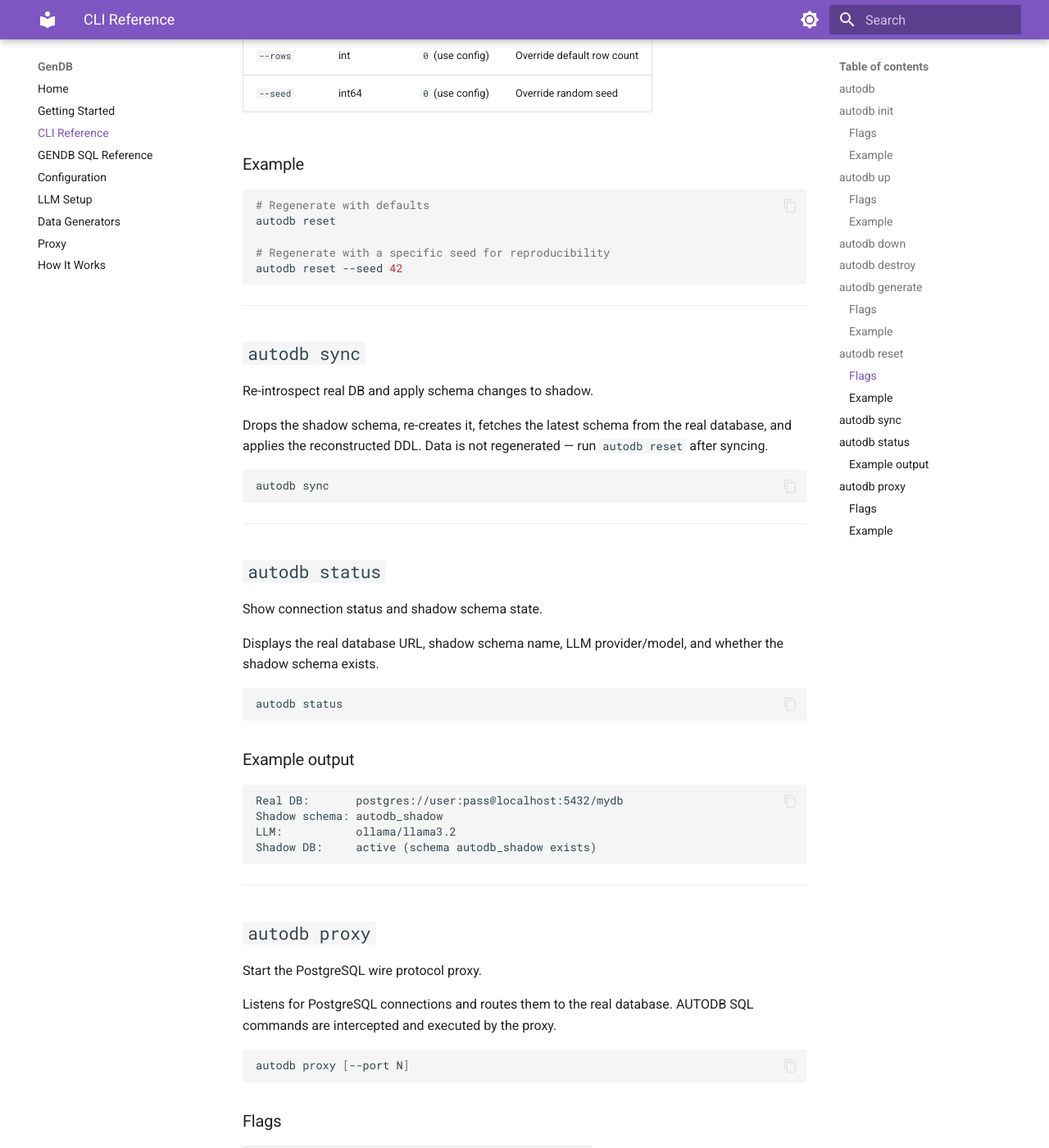
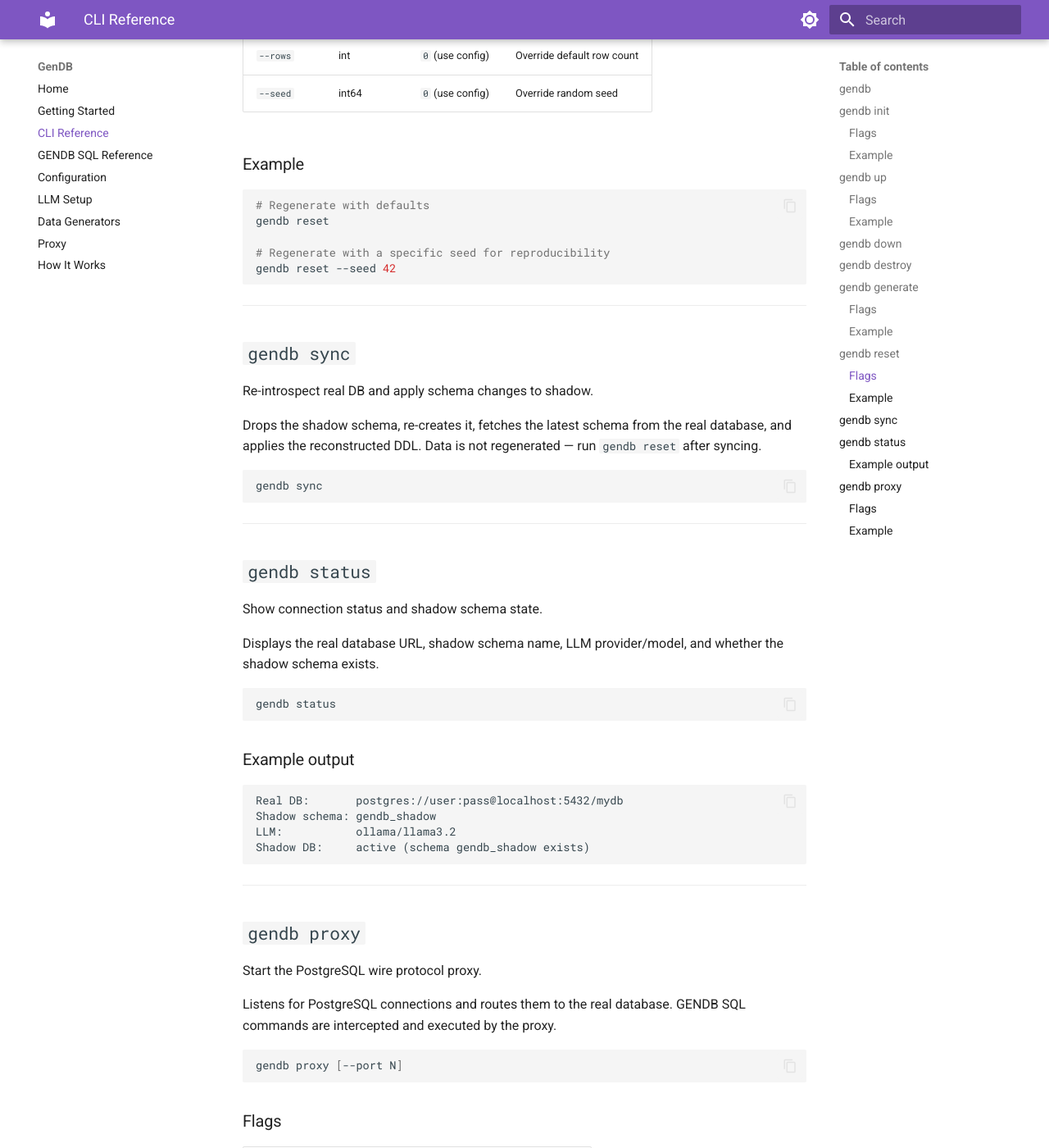
Before and after one commit to nvoxland/gendb, an MkDocs documentation site: the page built from docs/cli.md, in a window 1280 px wide and 1400 px high, scrolled down 3099 px. Shown: the whole window at 82% size. Built offline with MkDocs 1.6.1 and Material for MkDocs 9.7.7, drawn with Linux system fonts in a browser that asks for light colours; some of the changed text lies outside the part shown.

Commit message:
Renamed to GenDB

````diff
--- a/docs/cli.md
+++ b/docs/cli.md
@@ -1,21 +1,21 @@
 # CLI Reference
 
-## `autodb`
+## `gendb`
 
-AutoDB — synthetic database for development & testing.
+GenDB — synthetic database for development & testing.
 
 Creates a shadow schema with LLM-analyzed synthetic data inside your real PostgreSQL database. Developers can work against realistic data without production PII.
 
 ---
 
-## `autodb init`
+## `gendb init`
 
-Initialize AutoDB by introspecting the real database.
+Initialize GenDB by introspecting the real database.
 
-Connects to the real database, introspects the schema, and creates `autodb.yaml`.
+Connects to the real database, introspects the schema, and creates `gendb.yaml`.
 
 ```bash
-autodb init --url <connection-string>
+gendb init --url <connection-string>
 ```
 
 ### Flags
@@ -27,19 +27,19 @@
 ### Example
 
 ```bash
-autodb init --url postgres://user:pass@localhost:5432/mydb
+gendb init --url postgres://user:pass@localhost:5432/mydb
 ```
 
 ---
 
-## `autodb up`
+## `gendb up`
 
 Create shadow schema, apply tables, and generate synthetic data.
 
-Creates an `autodb_shadow` schema inside your real database, clones the table structure from the `public` schema, and generates synthetic data using the configured LLM.
+Creates a `gendb_shadow` schema inside your real database, clones the table structure from the `public` schema, and generates synthetic data using the configured LLM.
 
 ```bash
-autodb up [--rows N] [--seed N]
+gendb up [--rows N] [--seed N]
 ```
 
 ### Flags
@@ -52,47 +52,47 @@
 ### Example
 
 ```bash
-# Use defaults from autodb.yaml
-autodb up
+# Use defaults from gendb.yaml
+gendb up
 
 # Generate 500 rows per table with a specific seed
-autodb up --rows 500 --seed 12345
+gendb up --rows 500 --seed 12345
 ```
 
 ---
 
-## `autodb down`
+## `gendb down`
 
 No-op — the shadow schema persists inside your database automatically.
 
-The shadow schema lives in the same database as your real data and doesn't need to be "stopped". To remove it, use `autodb destroy`.
+The shadow schema lives in the same database as your real data and doesn't need to be "stopped". To remove it, use `gendb destroy`.
 
 ```bash
-autodb down
+gendb down
 ```
 
 ---
 
-## `autodb destroy`
+## `gendb destroy`
 
 Drop the shadow schema and all its data.
 
-Drops the `autodb_shadow` schema and all tables within it using `CASCADE`.
+Drops the `gendb_shadow` schema and all tables within it using `CASCADE`.
 
 ```bash
-autodb destroy
+gendb destroy
 ```
 
 ---
 
-## `autodb generate`
+## `gendb generate`
 
 Generate synthetic data (without truncating existing data).
 
-Appends new synthetic rows to the shadow schema tables. Requires the shadow schema to exist (`autodb up`).
+Appends new synthetic rows to the shadow schema tables. Requires the shadow schema to exist (`gendb up`).
 
 ```bash
-autodb generate [--rows N] [--seed N]
+gendb generate [--rows N] [--seed N]
 ```
 
 ### Flags
@@ -106,22 +106,22 @@
 
 ```bash
 # Add another batch of rows
-autodb generate
+gendb generate
 
 # Add 200 more rows
-autodb generate --rows 200
+gendb generate --rows 200
 ```
 
 ---
 
-## `autodb reset`
+## `gendb reset`
 
 Truncate and regenerate all synthetic data.
 
 Truncates all tables in the shadow schema, then regenerates fresh data. Requires the shadow schema to exist.
 
 ```bash
-autodb reset [--rows N] [--seed N]
+gendb reset [--rows N] [--seed N]
 ```
 
 ### Flags
@@ -135,55 +135,55 @@
 
 ```bash
 # Regenerate with defaults
-autodb reset
+gendb reset
 
 # Regenerate with a specific seed for reproducibility
-autodb reset --seed 42
+gendb reset --seed 42
 ```
 
 ---
 
-## `autodb sync`
+## `gendb sync`
 
 Re-introspect real DB and apply schema changes to shadow.
 
-Drops the shadow schema, re-creates it, fetches the latest schema from the real database, and applies the reconstructed DDL. Data is not regenerated — run `autodb reset` after syncing.
+Drops the shadow schema, re-creates it, fetches the latest schema from the real database, and applies the reconstructed DDL. Data is not regenerated — run `gendb reset` after syncing.
 
 ```bash
-autodb sync
+gendb sync
 ```
 
 ---
 
-## `autodb status`
+## `gendb status`
 
 Show connection status and shadow schema state.
 
 Displays the real database URL, shadow schema name, LLM provider/model, and whether the shadow schema exists.
 
 ```bash
-autodb status
+gendb status
 ```
 
 ### Example output
 
 ```
 Real DB:       postgres://user:pass@localhost:5432/mydb
-Shadow schema: autodb_shadow
+Shadow schema: gendb_shadow
 LLM:           ollama/llama3.2
-Shadow DB:     active (schema autodb_shadow exists)
+Shadow DB:     active (schema gendb_shadow exists)
 ```
 
 ---
 
-## `autodb proxy`
+## `gendb proxy`
 
 Start the PostgreSQL wire protocol proxy.
 
-Listens for PostgreSQL connections and routes them to the real database. AUTODB SQL commands are intercepted and executed by the proxy.
+Listens for PostgreSQL connections and routes them to the real database. GENDB SQL commands are intercepted and executed by the proxy.
 
 ```bash
-autodb proxy [--port N]
+gendb proxy [--port N]
 ```
 
 ### Flags
@@ -196,8 +196,8 @@
 
 ```bash
 # Start on default port
-autodb proxy
+gendb proxy
 
 # Start on a custom port
-autodb proxy --port 6000
+gendb proxy --port 6000
 ```
````
Also changed, not shown: .goreleaser.yml (added, +24 -0 lines), docs/configuration.md (+2 -2 lines), docs/gendb-sql.md (added, +54 -0 lines), docs/generators.md (+4 -4 lines), docs/how-it-works.md (+15 -15 lines), docs/llm.md (+6 -6 lines), docs/proxy.md (+8 -8 lines), 7 other files.
